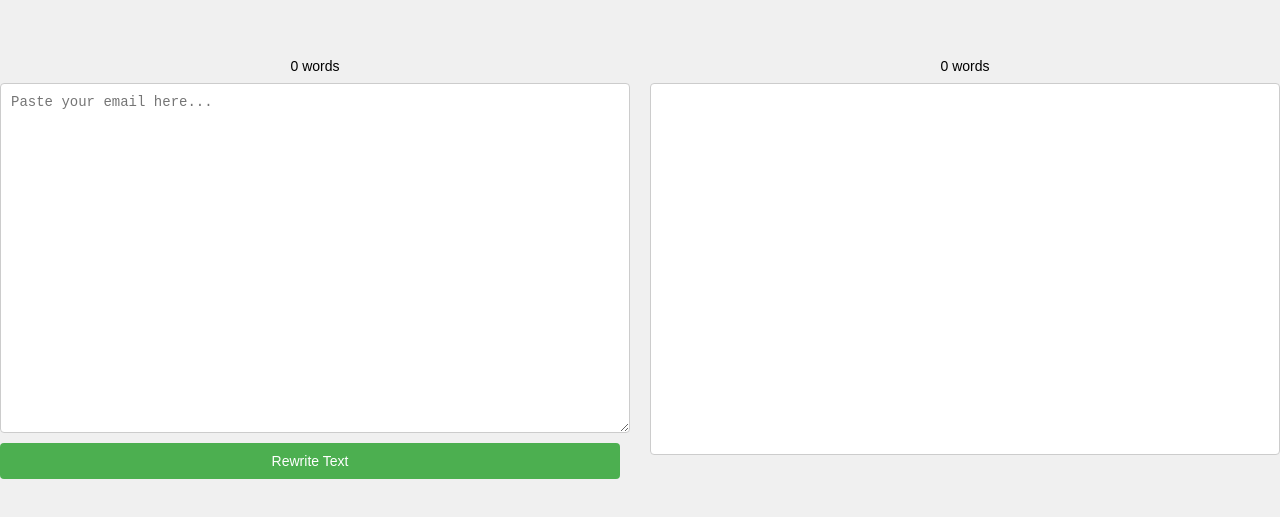
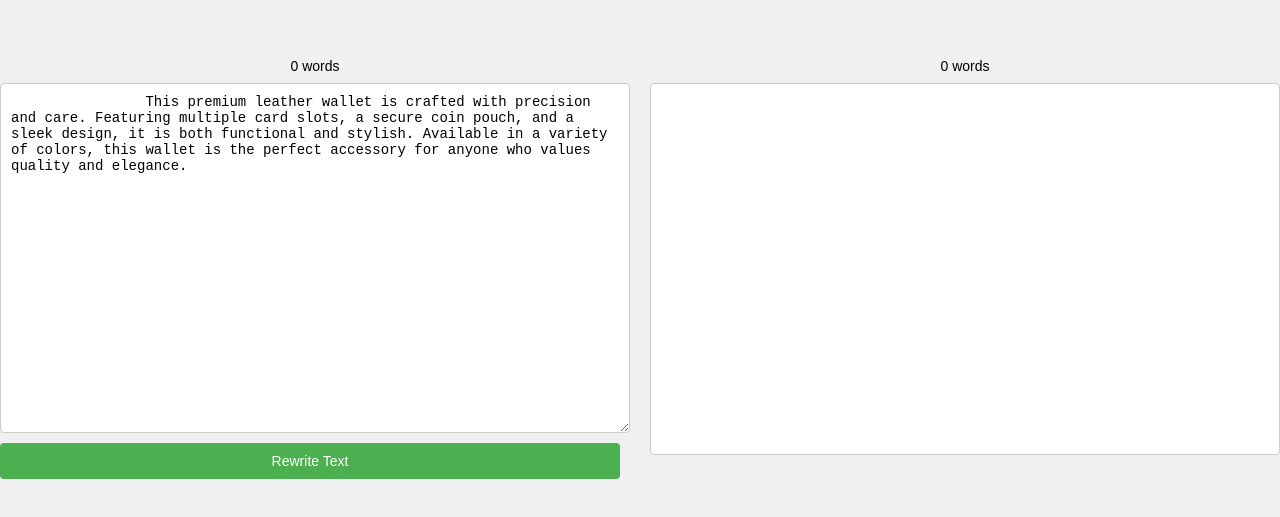
Before and after one commit to lirabenjamin/todd_app_styles, a website: page public/index.html in a window 1280 px wide. Shown: the part 119-636 px from the top of the page. Drawn offline with Linux system fonts and the light colour scheme; no server answers.

Commit message:
added dummy text

```diff
--- a/public/index.html
+++ b/public/index.html
@@ -120,7 +120,9 @@
     <div class="container">
         <div class="column">
             <div class="word-count" id="inputWordCount">0 words</div>
-            <textarea id="inputEmail" placeholder="Paste your email here..."></textarea>
+            <textarea id="inputEmail" placeholder="Paste your text here...">
+                This premium leather wallet is crafted with precision and care. Featuring multiple card slots, a secure coin pouch, and a sleek design, it is both functional and stylish. Available in a variety of colors, this wallet is the perfect accessory for anyone who values quality and elegance.
+            </textarea>
             <div class="buttons-container">
                 <div id="styleButtons" class="style-buttons"></div>
             </div>
```
